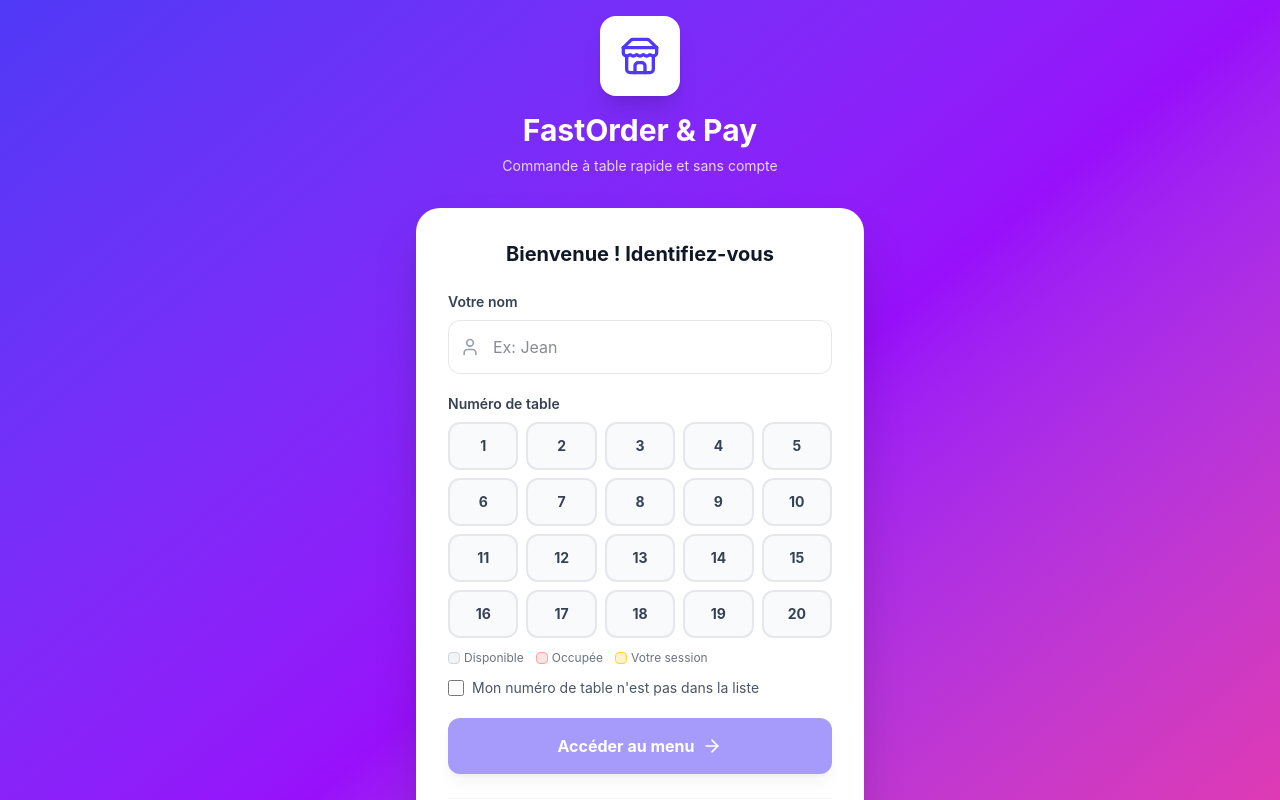
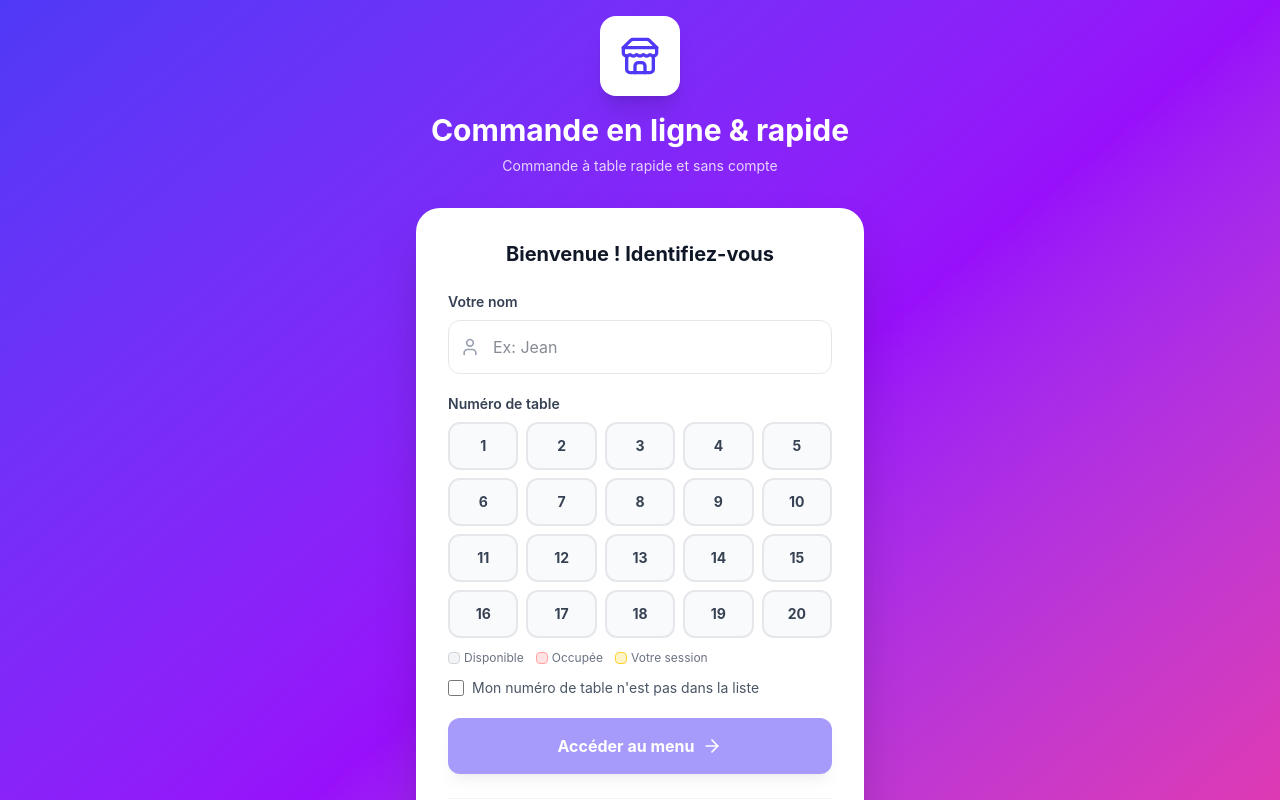
Before and after one commit to honoramyo03-stack/vente-commande, a React (Vite) app: page /#/ in a window 1280 px wide. Shown: the top 800 px of the page. Built offline with nearby package versions, Linux system fonts and the light colour scheme; no server answers; the database is empty.

Commit message:
Update CustomerLogin.tsx

```diff
--- a/src/pages/CustomerLogin.tsx
+++ b/src/pages/CustomerLogin.tsx
@@ -108,7 +108,7 @@ const CustomerLogin: React.FC = () => {
           <div className="inline-flex items-center justify-center w-20 h-20 bg-white rounded-2xl shadow-xl mb-4">
             <Store size={40} className="text-indigo-600" />
           </div>
-          <h1 className="text-3xl font-bold text-white mb-2">FastOrder & Pay</h1>
+          <h1 className="text-3xl font-bold text-white mb-2">Commande en ligne & rapide</h1>
           <p className="text-white/80 text-sm">Commande à table rapide et sans compte</p>
         </div>
 
```
